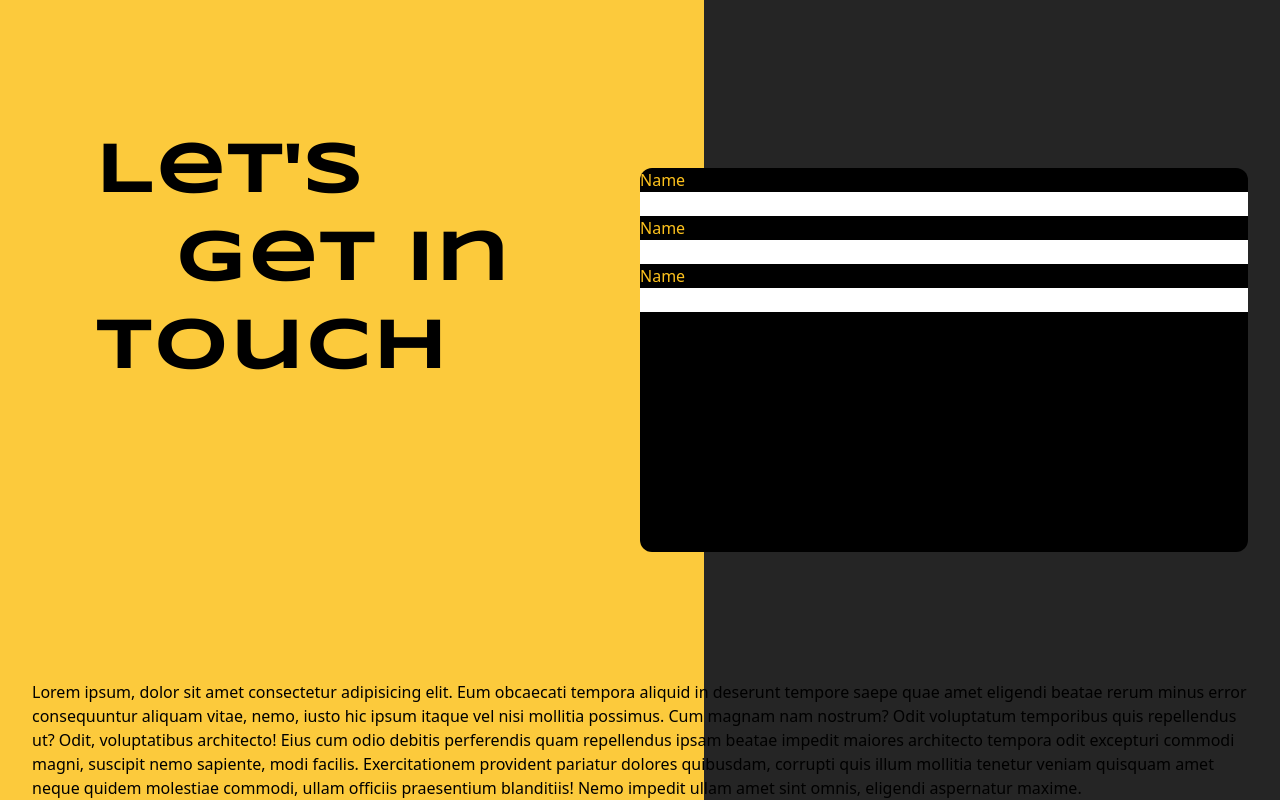
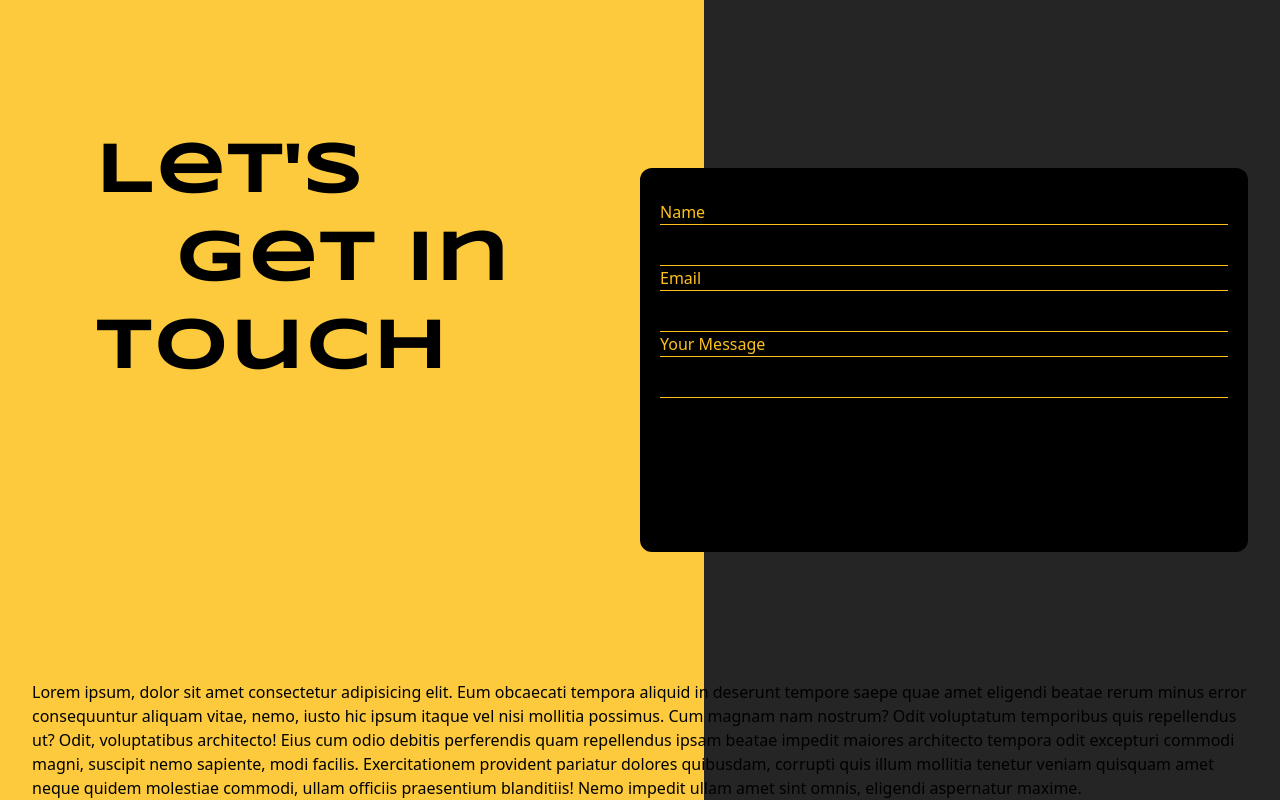
Before and after one commit to snehap02/my-portfolio, a website built with Vite: page index.html in a window 1280 px wide. Shown: the part 3604-4404 px from the top of the page. Built offline with nearby package versions, Linux system fonts and the light colour scheme; files whose address does not match are found by name.

Commit message:
small animation added

```diff
--- a/index.html
+++ b/index.html
@@ -203,18 +203,18 @@
                 <div class="mt-12">
                     <!-- <iframe src="https://www.google.com/maps/embed?pb=!1m18!1m12!1m3!1d3621.5377199967047!2d92.79279061492576!3d24.811278284077243!2m3!1f0!2f0!3f0!3m2!1i1024!2i768!4f13.1!3m3!1m2!1s0x374e4a6bb68364eb%3A0x89cee0fa93102699!2sBholagiri%20Ashram%20Rd%2C%20Ambicapatty%2C%20Kanakpur%20Part-II%2C%20Assam%20788005!5e0!3m2!1sen!2sin!4v1676792084474!5m2!1sen!2sin" width="600" height="450" style="border:0;" allowfullscreen="" loading="lazy" referrerpolicy="no-referrer-when-downgrade" class="w-full -mt-14"></iframe> -->
                     <div class="bg-black w-full h-96 rounded-xl">
-                        <form action="#">
-                            <div class="flex flex-col">
+                        <form action="#" class="mx-5 pt-8">
+                            <div class="flex flex-col" id="namebox">
                                 <label for="name" class="text-yellow">Name</label>
-                                <input type="text" name="name" id="name">
+                                <input type="text" name="name" id="name" class="bg-black text-white outline-none border-t border-b border-yellow py-2 px-1">
                             </div>
                             <div class="flex flex-col">
-                                <label for="name" class="text-yellow">Name</label>
-                                <input type="text" name="name" id="name">
+                                <label for="email" class="text-yellow">Email</label>
+                                <input type="text" name="email" id="email" class="bg-black text-white outline-none border-t border-b border-yellow py-2 px-1">
                             </div>
                             <div class="flex flex-col">
-                                <label for="name" class="text-yellow">Name</label>
-                                <input type="textarea" name="name" id="name">
+                                <label for="message" class="text-yellow">Your Message</label>
+                                <input type="textarea" name="msg" id="message" class="bg-black text-white outline-none border-t border-b border-yellow py-2 px-1">
                             </div>
                         </form>
                     </div>
--- a/script.js
+++ b/script.js
@@ -1,3 +1,12 @@
 AOS.init({
     duration: 1000
 });
+
+const inputName = document.getElementById('namebox');
+const box = document.querySelectorAll('input');
+
+inputName.addEventListener('click', () => {
+    for(let singlebox of box){
+        singlebox.classList.add('border-l-4', 'border-r-4', 'border-yellow', 'transition-all');
+    }
+})
```
